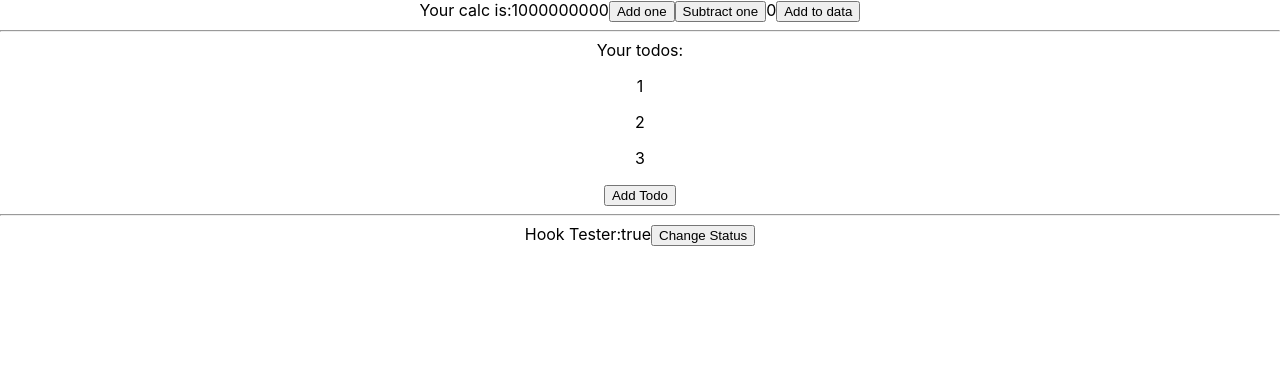
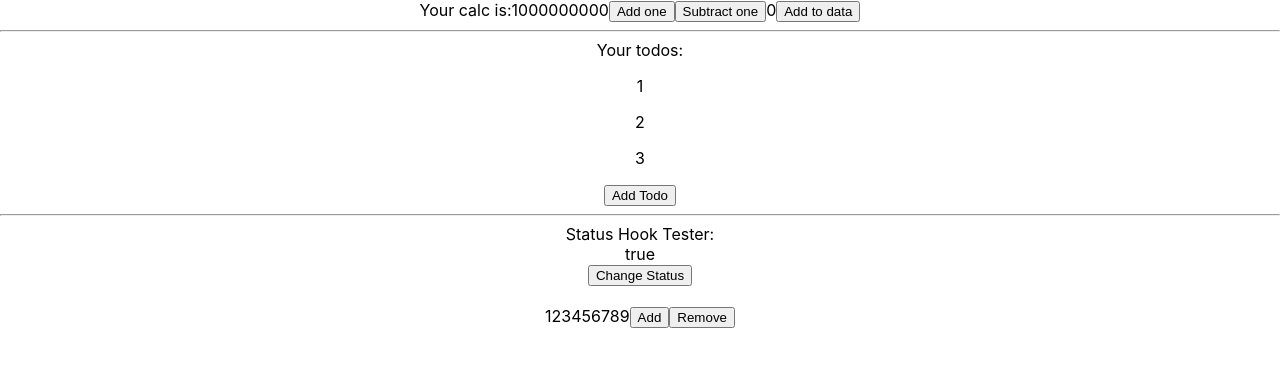
Before and after one commit to fabmansik/okten_react, a React (Create React App) app: page / in a window 1280 px wide. Shown: the top 366 px of the page. Built offline with nearby package versions, Linux system fonts and the light colour scheme; no server answers.

Commit message:
hw 8
Comment:
Done All

Created:
useArray.js
useFetch.js

Edited:
- TestHooksComponent.js

```diff
--- a/src/components/TestHooksComponent.js
+++ b/src/components/TestHooksComponent.js
@@ -1,11 +1,26 @@
 import {useToggle} from "../hooks/useToggle";
+import {useFetch} from "../hooks/useFetch";
+import {useArray} from "../hooks/useArray";
 export const TestHooksComponent = () => {
     const {value, change} = useToggle(true)
+    const users = useFetch('/users')
+    const posts = useFetch('/posts')
+    const comments = useFetch('/comments')
+    const numbers = [1,2,3,4,5,6,7,8,9]
+    const {add, remove, array} = useArray(numbers)
+    console.log(users, posts, comments)
     return(
         <div>
-            Hook Tester:
+            Status Hook Tester:
+            <br/>
             {value.toString()}
+            <br/>
             <button onClick={change}>Change Status</button>
+            <br/>
+            <br/>
+            {array}
+            <button onClick={()=>add(10)}>Add</button>
+            <button onClick={()=>remove(0)}>Remove</button>
         </div>
     )
 }
--- /dev/null
+++ b/src/hooks/useArray.js
@@ -0,0 +1,17 @@
+import {useState} from "react";
+
+export const useArray = (defaultValue) => {
+    const [array, setArray] = useState(defaultValue)
+    const add = (item) =>{
+        setArray([
+            ...array, item
+        ])
+        return array
+    }
+    const remove = (id) =>{
+        array.splice(id,1)
+        setArray(prev=>[...prev])
+        return array
+    }
+    return {add, remove, array}
+}
--- /dev/null
+++ b/src/hooks/useFetch.js
@@ -0,0 +1,11 @@
+import {useEffect, useState} from "react";
+
+export const useFetch = (defaultValue) => {
+    const [result, setResult] = useState(defaultValue)
+    useEffect(()=>{
+        fetch(`https://jsonplaceholder.typicode.com${defaultValue}`)
+            .then(response => response.json())
+            .then(json => setResult(json))
+    },[])
+    return result
+}
```
